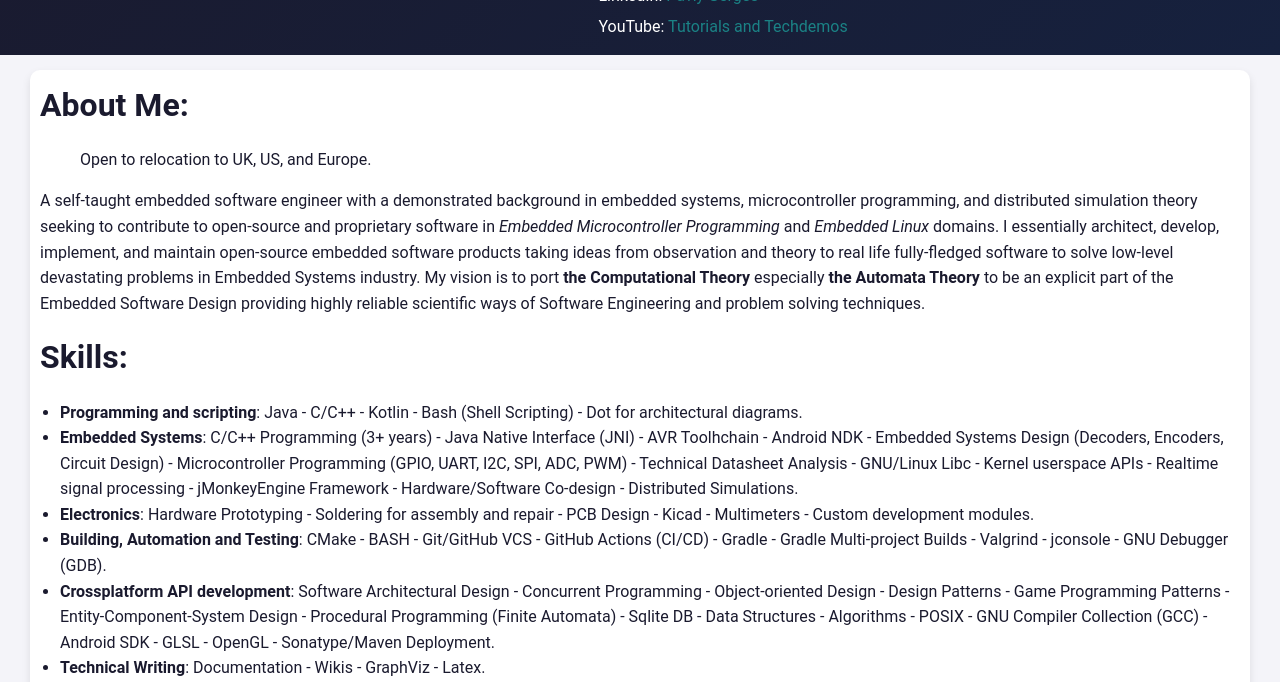
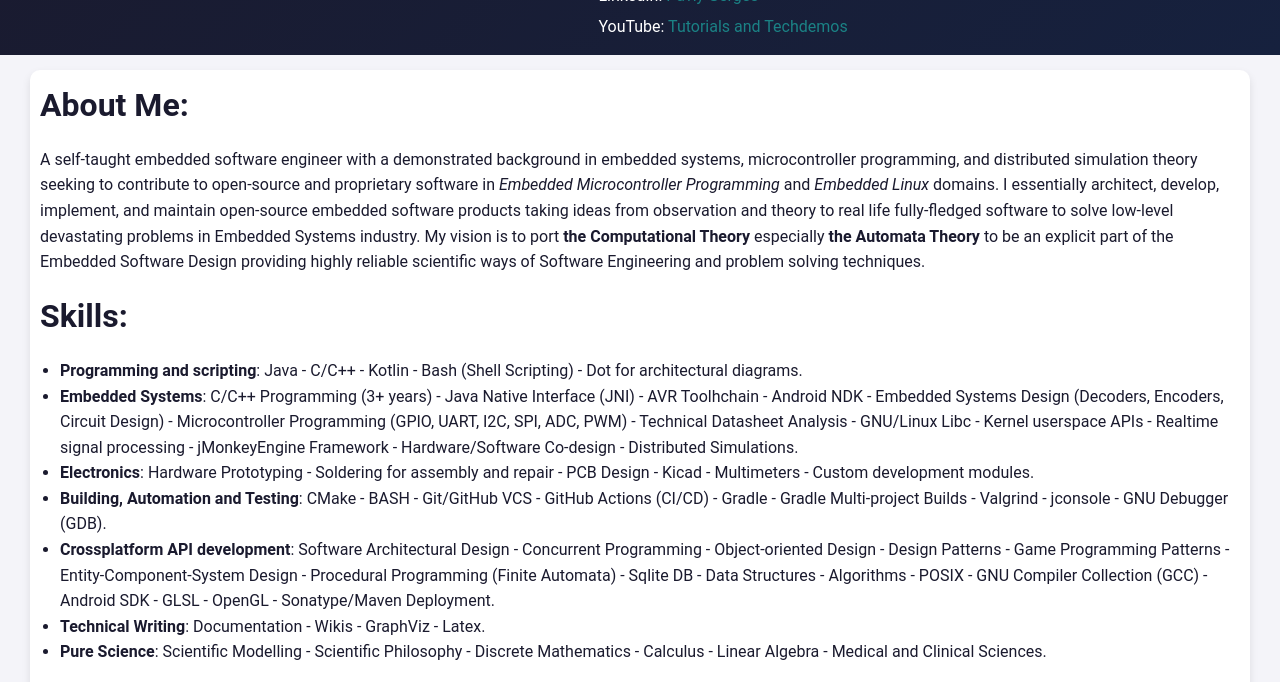
Before and after one commit to pavly-gerges/pavly-gerges, a Jekyll site: the page built from resume/index.md, in a window 1280 px wide and 900 px high, cut to the strip 218-900 px from the top of the window. Built offline with Jekyll 4.4.1, drawn with Linux system fonts in a browser that asks for light colours; our own code applies the rules of GitHub Pages for plain Markdown files.

Commit message:
Update index.md

```diff
--- a/resume/index.md
+++ b/resume/index.md
@@ -1,5 +1,4 @@
 # About Me:
-> Open to relocation to UK, US, and Europe.
 
 A self-taught embedded software engineer with a demonstrated background in embedded systems, microcontroller programming, and distributed simulation theory seeking to contribute to open-source and proprietary software in _Embedded Microcontroller Programming_ and _Embedded Linux_ domains. I essentially architect, develop, implement, and maintain open-source embedded software products taking ideas from observation and theory to real life fully-fledged software to solve low-level devastating problems in Embedded Systems industry. My vision is to port **the Computational Theory** especially **the Automata Theory** to be an explicit part of the Embedded Software Design providing highly reliable scientific ways of Software Engineering and problem solving techniques.
 
```
